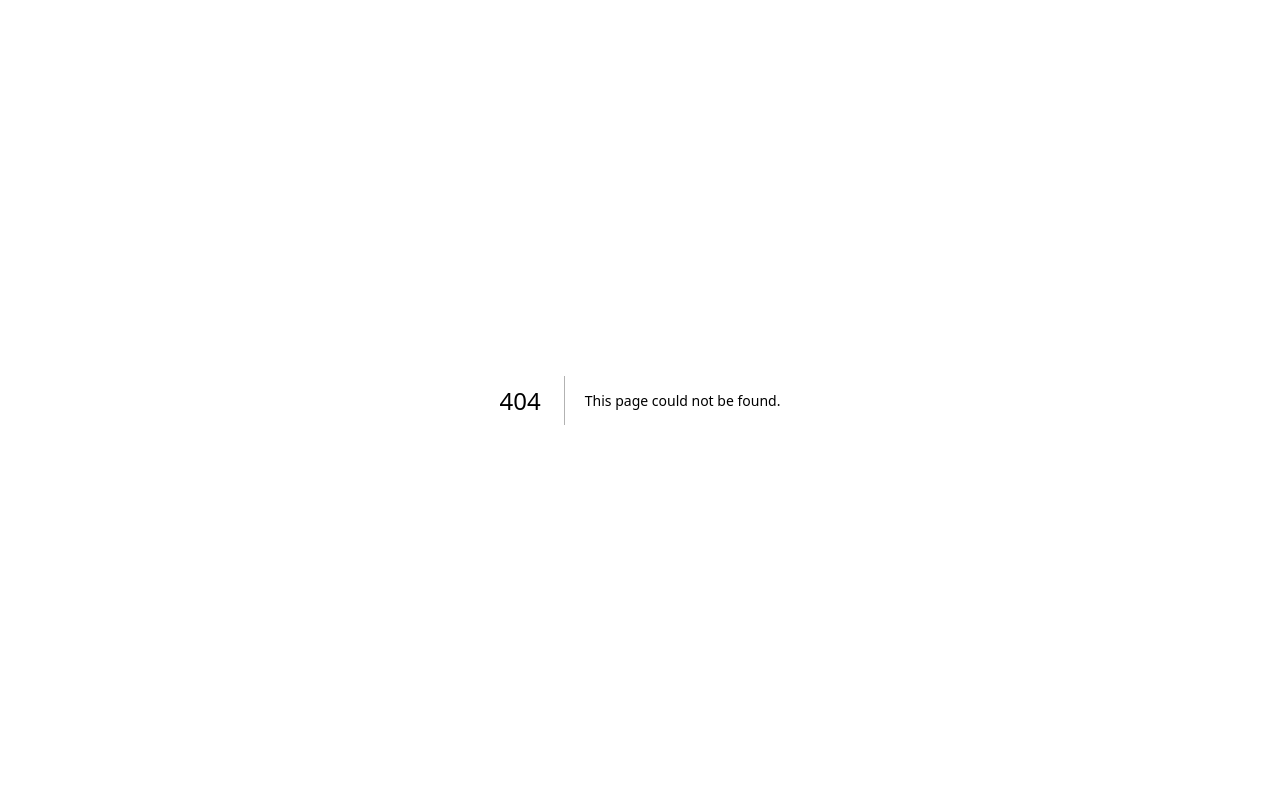
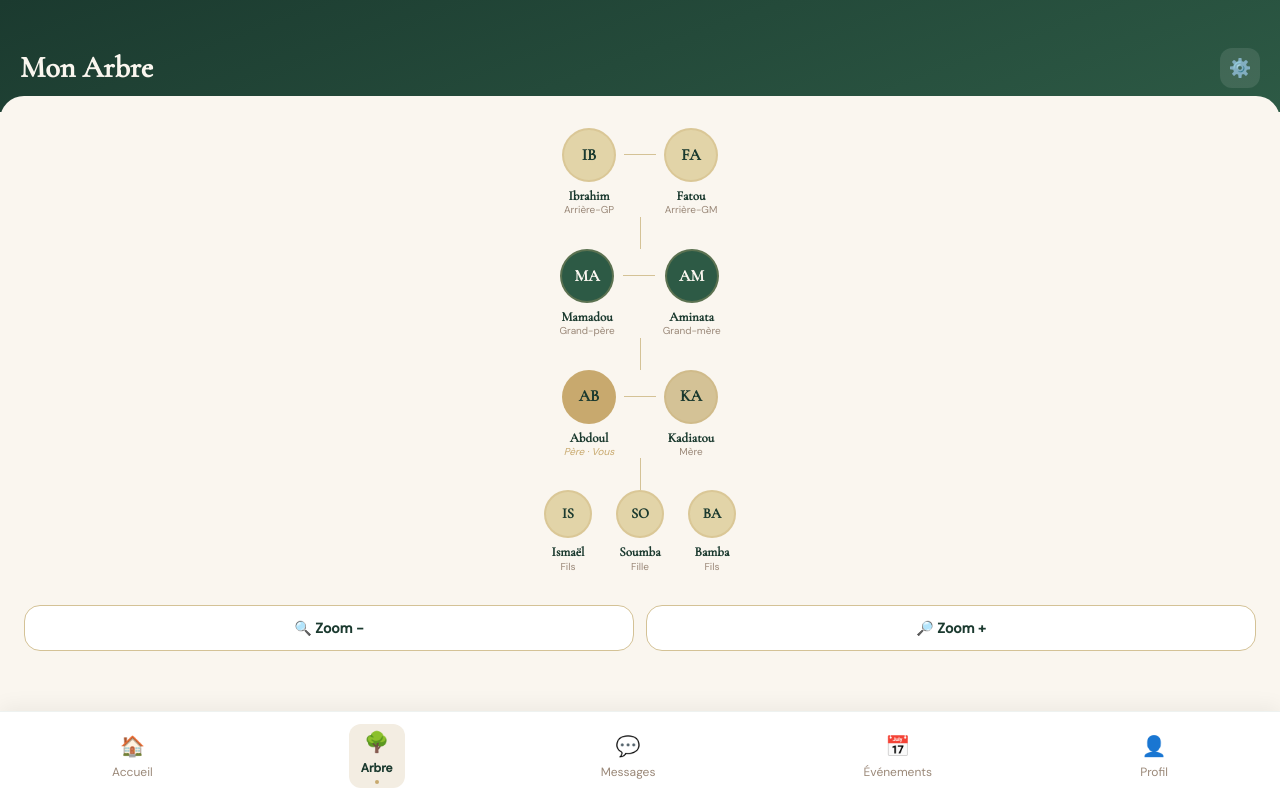
Before and after one commit to yonna25/Racines-Windo, a Next.js app: page /arbre in a window 1280 px wide. Before the commit this address had no page. Built offline with nearby package versions, Linux system fonts and the light colour scheme.

Commit message:
Create page.jsx

```diff
--- /dev/null
+++ b/src/app/arbre/page.jsx
@@ -0,0 +1,159 @@
+'use client'
+import { useState } from 'react'
+import { useRouter } from 'next/navigation'
+
+const TREE = [
+  // [id, initiales, nom, rôle, couleur bg, couleur texte, génération, colonne]
+  { id: 'ibrahim',  ini: 'IB', name: 'Ibrahim',  role: 'Arrière-GP',  bg: '#E2D4A8', text: '#1B3A2F', gen: 1, col: 0 },
+  { id: 'fatou',    ini: 'FA', name: 'Fatou',    role: 'Arrière-GM',  bg: '#E2D4A8', text: '#1B3A2F', gen: 1, col: 1 },
+  { id: 'mamadou',  ini: 'MA', name: 'Mamadou',  role: 'Grand-père',  bg: '#2D5A45', text: '#FAF6EF', gen: 2, col: 0 },
+  { id: 'aminata',  ini: 'AM', name: 'Aminata',  role: 'Grand-mère',  bg: '#2D5A45', text: '#FAF6EF', gen: 2, col: 1 },
+  { id: 'abdoul',   ini: 'AB', name: 'Abdoul',   role: 'Père · Vous', bg: '#C8A96E', text: '#1B3A2F', gen: 3, col: 0 },
+  { id: 'kadiatou', ini: 'KA', name: 'Kadiatou', role: 'Mère',        bg: '#D4C296', text: '#1B3A2F', gen: 3, col: 1 },
+  { id: 'ismael',   ini: 'IS', name: 'Ismaël',   role: 'Fils',        bg: '#E2D4A8', text: '#1B3A2F', gen: 4, col: 0 },
+  { id: 'soumba',   ini: 'SO', name: 'Soumba',   role: 'Fille',       bg: '#E2D4A8', text: '#1B3A2F', gen: 4, col: 1 },
+  { id: 'bamba',    ini: 'BA', name: 'Bamba',    role: 'Fils',        bg: '#E2D4A8', text: '#1B3A2F', gen: 4, col: 2 },
+]
+
+function Avatar({ member, size = 54, onClick }) {
+  return (
+    <button
+      onClick={() => onClick(member.id)}
+      className="flex flex-col items-center gap-1.5"
+    >
+      <div
+        className="rounded-full flex items-center justify-center font-bold flex-shrink-0"
+        style={{
+          width: size, height: size,
+          background: member.bg, color: member.text,
+          fontFamily: 'Cormorant Garamond, serif',
+          fontSize: size * 0.3,
+          border: '2px solid rgba(200,169,110,0.3)',
+        }}
+      >
+        {member.ini}
+      </div>
+      <div className="text-center">
+        <p className="text-xs font-semibold leading-tight" style={{ color: '#1B3A2F', fontFamily: 'Cormorant Garamond, serif', fontSize: 13 }}>
+          {member.name}
+        </p>
+        <p className="text-xs leading-tight" style={{ color: member.role.includes('Vous') ? '#C8A96E' : '#9A8878', fontStyle: member.role.includes('Vous') ? 'italic' : 'normal', fontSize: 10 }}>
+          {member.role}
+        </p>
+      </div>
+    </button>
+  )
+}
+
+function HLine() {
+  return <div style={{ width: 32, height: 1, background: '#D4C296', flexShrink: 0, alignSelf: 'flex-start', marginTop: 26 }} />
+}
+
+function VLine() {
+  return <div style={{ width: 1, height: 32, background: '#D4C296', margin: '0 auto' }} />
+}
+
+export default function ArbrePage() {
+  const router = useRouter()
+  const [zoom, setZoom] = useState(1)
+
+  const gen = (n) => TREE.filter(m => m.gen === n)
+
+  return (
+    <div className="min-h-screen flex flex-col" style={{ background: '#FAF6EF' }}>
+
+      {/* Header */}
+      <div className="px-5 pt-12 pb-6 flex justify-between items-center"
+           style={{ background: 'linear-gradient(160deg, #1B3A2F 0%, #2D5A45 100%)' }}>
+        <h1 className="text-3xl font-semibold" style={{ color: '#FAF6EF', fontFamily: 'Cormorant Garamond, serif' }}>
+          Mon Arbre
+        </h1>
+        <button className="w-10 h-10 rounded-xl flex items-center justify-center"
+                style={{ background: 'rgba(255,255,255,0.1)' }}>
+          <span className="text-lg">⚙️</span>
+        </button>
+      </div>
+
+      {/* Arbre */}
+      <div className="flex-1 -mt-4 rounded-t-3xl overflow-auto pb-28"
+           style={{ background: '#FAF6EF' }}>
+        <div style={{ transform: `scale(${zoom})`, transformOrigin: 'top center', transition: 'transform 0.2s', paddingTop: 32, paddingBottom: 16 }}>
+
+          {/* Génération 1 */}
+          <div className="flex justify-center items-start gap-2">
+            <Avatar member={gen(1)[0]} onClick={id => router.push(`/arbre/${id}`)} />
+            <HLine />
+            <Avatar member={gen(1)[1]} onClick={id => router.push(`/arbre/${id}`)} />
+          </div>
+          <VLine />
+
+          {/* Génération 2 */}
+          <div className="flex justify-center items-start gap-2">
+            <Avatar member={gen(2)[0]} onClick={id => router.push(`/arbre/${id}`)} />
+            <HLine />
+            <Avatar member={gen(2)[1]} onClick={id => router.push(`/arbre/${id}`)} />
+          </div>
+          <VLine />
+
+          {/* Génération 3 */}
+          <div className="flex justify-center items-start gap-2">
+            <Avatar member={gen(3)[0]} onClick={id => router.push(`/arbre/${id}`)} />
+            <HLine />
+            <Avatar member={gen(3)[1]} onClick={id => router.push(`/arbre/${id}`)} />
+          </div>
+          <VLine />
+
+          {/* Génération 4 */}
+          <div className="flex justify-center items-start gap-6">
+            {gen(4).map(m => (
+              <Avatar key={m.id} member={m} size={48} onClick={id => router.push(`/arbre/${id}`)} />
+            ))}
+          </div>
+        </div>
+
+        {/* Zoom */}
+        <div className="flex gap-3 px-6 mt-4">
+          {[['🔍 Zoom −', -0.15], ['🔎 Zoom +', 0.15]].map(([label, delta]) => (
+            <button
+              key={label}
+              onClick={() => setZoom(z => Math.min(1.4, Math.max(0.5, z + delta)))}
+              className="flex-1 py-3 rounded-2xl font-semibold text-sm"
+              style={{ border: '1px solid #D4C296', background: '#FFFFFF', color: '#1B3A2F', fontFamily: 'DM Sans, sans-serif' }}
+            >
+              {label}
+            </button>
+          ))}
+        </div>
+      </div>
+
+      <BottomNav active="arbre" />
+    </div>
+  )
+}
+
+function BottomNav({ active }) {
+  const router = useRouter()
+  const tabs = [
+    { key: 'accueil',    icon: '🏠', label: 'Accueil',     href: '/dashboard' },
+    { key: 'arbre',      icon: '🌳', label: 'Arbre',        href: '/arbre' },
+    { key: 'messages',   icon: '💬', label: 'Messages',     href: '/messages' },
+    { key: 'evenements', icon: '📅', label: 'Événements',   href: '/evenements' },
+    { key: 'profil',     icon: '👤', label: 'Profil',       href: '/galerie' },
+  ]
+  return (
+    <div className="fixed bottom-0 left-0 right-0 flex justify-around items-center px-2 py-3"
+         style={{ background: '#FFFFFF', borderTop: '1px solid rgba(45,90,69,0.08)', boxShadow: '0 -4px 20px rgba(0,0,0,0.06)' }}>
+      {tabs.map(t => (
+        <button key={t.key} onClick={() => router.push(t.href)}
+                className="flex flex-col items-center gap-1 px-3 py-1 rounded-xl"
+                style={{ background: active === t.key ? '#F3EDE2' : 'transparent' }}>
+          <span className="text-xl">{t.icon}</span>
+          <span className="text-xs" style={{ color: active === t.key ? '#1B3A2F' : '#9A8878', fontWeight: active === t.key ? 600 : 400 }}>
+            {t.label}
+          </span>
+          {active === t.key && <div className="w-1 h-1 rounded-full" style={{ background: '#C8A96E' }} />}
+        </button>
+      ))}
+    </div>
+  )
+}
```
